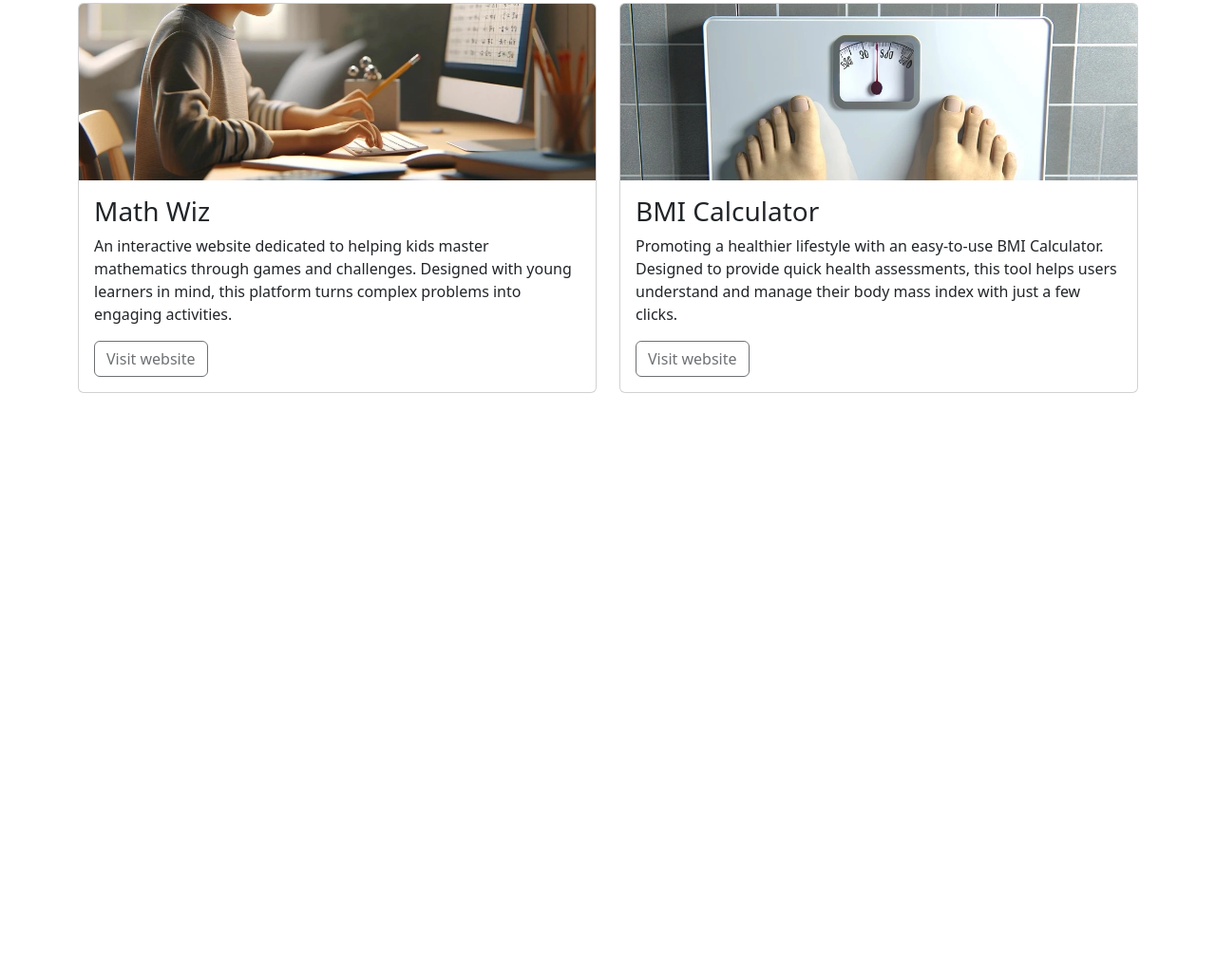
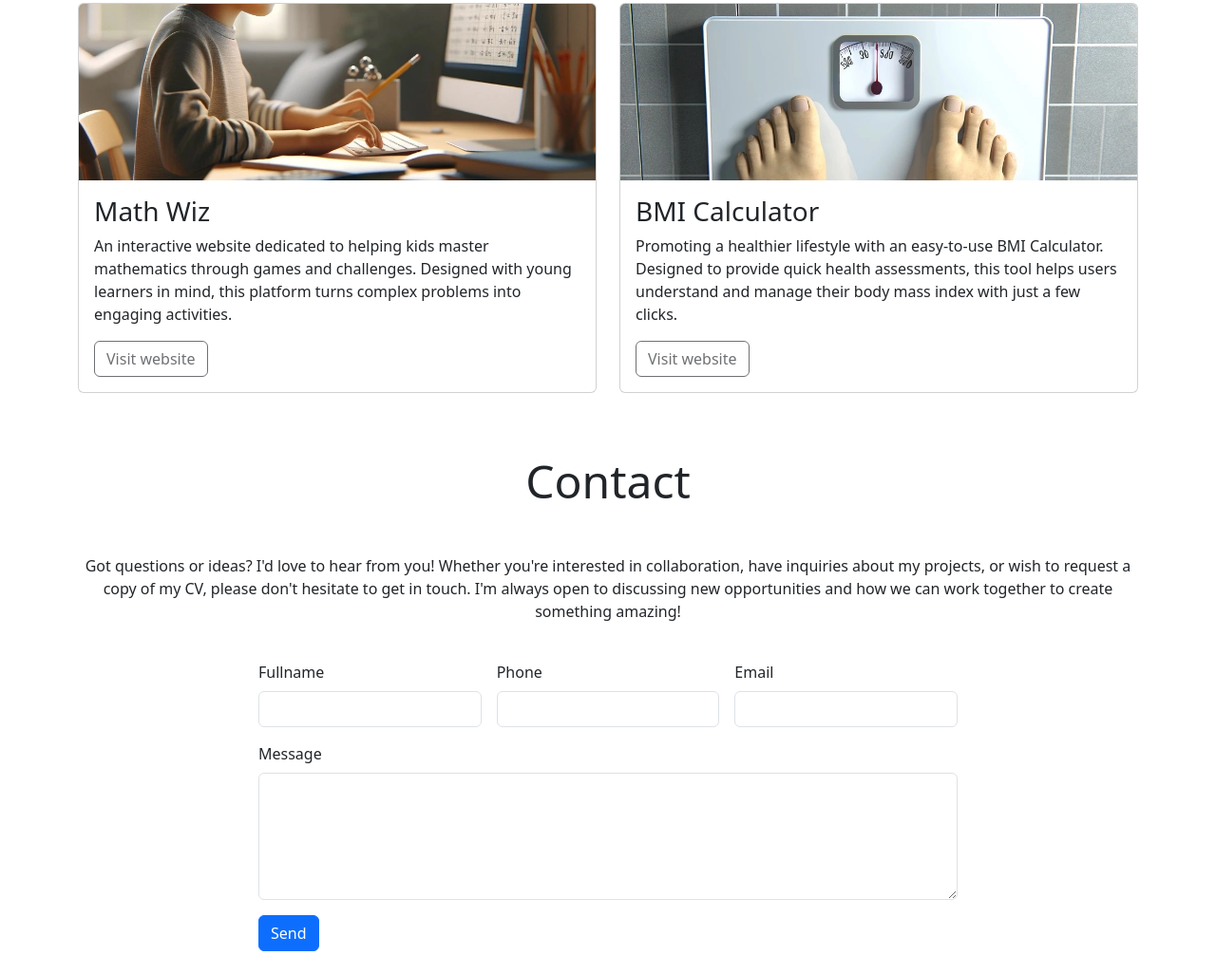
Before and after one commit to HouriaNouhKhanjar/portfolio, a plain HTML site: page index.html in a window 1280 px wide. Shown: the part 1421-2447 px from the top of the page at 95% size. Before the commit the page ends 1875 px from the top, so only its background shows below. Drawn offline with nearby package versions, Linux system fonts and the light colour scheme.

Commit message:
add contect form to footer

```diff
--- a/index.html
+++ b/index.html
@@ -113,7 +113,8 @@
                             alt="A man walking several dogs early in the morning">
                         <div class="card-body">
                             <h3 class="card-title">Wags & Walks</h3>
-                            <p class="card-text">A platform for a dog walking service designed to fit the busy lifestyles of
+                            <p class="card-text">A platform for a dog walking service designed to fit the busy
+                                lifestyles of
                                 pet owners. Focused on promoting a healthy life for dogs, this site showcases convenient
                                 scheduling options and services.</p>
                             <a href="#" class="btn btn-outline-dark disabled">Visit site</a>
@@ -128,7 +129,8 @@
                         <div class="card-body">
                             <h3 class="card-title">We Wellness</h3>
                             <p class="card-text">A comprehensive platform offering a wide range of wellness services and
-                                high-end products. From yoga classes to nutritional guidance, users can find everything they
+                                high-end products. From yoga classes to nutritional guidance, users can find everything
+                                they
                                 need to nurture their body, mind, and spirit.
                             </p>
                             <a href="#" class="btn btn-outline-dark disabled">Visit site</a>
@@ -142,9 +144,11 @@
                             alt="A child practicing math at a computer">
                         <div class="card-body">
                             <h3 class="card-title">Math Wiz</h3>
-                            <p class="card-text">An interactive website dedicated to helping kids master mathematics through
+                            <p class="card-text">An interactive website dedicated to helping kids master mathematics
+                                through
                                 games and
-                                challenges. Designed with young learners in mind, this platform turns complex problems into
+                                challenges. Designed with young learners in mind, this platform turns complex problems
+                                into
                                 engaging
                                 activities.</p>
                             <a href="#" class="btn btn-outline-dark disabled">Visit website</a>
@@ -158,18 +162,54 @@
                             alt="Weighing scales seen from the first person view of the person standing on the scales">
                         <div class="card-body">
                             <h3 class="card-title">BMI Calculator</h3>
-                            <p class="card-text">Promoting a healthier lifestyle with an easy-to-use BMI Calculator. Designed to provide quick
-                                health assessments, this tool helps users understand and manage their body mass index with just a few
+                            <p class="card-text">Promoting a healthier lifestyle with an easy-to-use BMI Calculator.
+                                Designed to provide quick
+                                health assessments, this tool helps users understand and manage their body mass index
+                                with just a few
                                 clicks.</p>
                             <a href="#" class="btn btn-outline-dark disabled">Visit website</a>
                         </div>
                     </div>
                 </div>
-
-
             </div>
         </section>
     </main>
+
+    <footer id="contact" class="container">
+        <div class="row justify-content-center">
+            <div class="col-12 text-center my-4">
+                <h2 class="display-5">Contact</h2>
+                <p class="mt-5">Got questions or ideas? I'd love to hear from you! Whether you're interested in collaboration, have
+                    inquiries about my projects, or wish to request a copy of my CV, please don't hesitate to get in
+                    touch. I'm always open to discussing new opportunities and how we can work together to create
+                    something amazing!</p>
+            </div>
+            <div class="col-12 col-md-10 col-lg-8 mb-4">
+                <!-- Contact Form -->
+                <form class="row g-3">
+                    <div class="col-lg-4">
+                        <label for="fullname" class="form-label">Fullname</label>
+                        <input type="text" class="form-control" id="fullname">
+                    </div>
+                    <div class="col-lg-4">
+                        <label for="phone" class="form-label">Phone</label>
+                        <input type="number" class="form-control" id="phone">
+                    </div>
+                    <div class="col-lg-4">
+                      <label for="input-email" class="form-label">Email</label>
+                      <input type="email" class="form-control" id="input-email">
+                    </div>
+                    <div class="col-12">
+                        <label for="message" class="form-label">Message</label>
+                        <textarea class="form-control" id="message" rows="5"></textarea>
+                    </div>
+                    <div class="col-12">
+                      <button type="submit" class="btn btn-primary">Send</button>
+                    </div>
+                  </form>
+            </div>
+        </div>
+    </footer>
     <!-- include bootstrap JS file -->
     <script src="https://cdn.jsdelivr.net/npm/bootstrap@5.3.3/dist/js/bootstrap.bundle.min.js"
         integrity="sha384-YvpcrYf0tY3lHB60NNkmXc5s9fDVZLESaAA55NDzOxhy9GkcIdslK1eN7N6jIeHz" crossorigin="anonymous">
```
